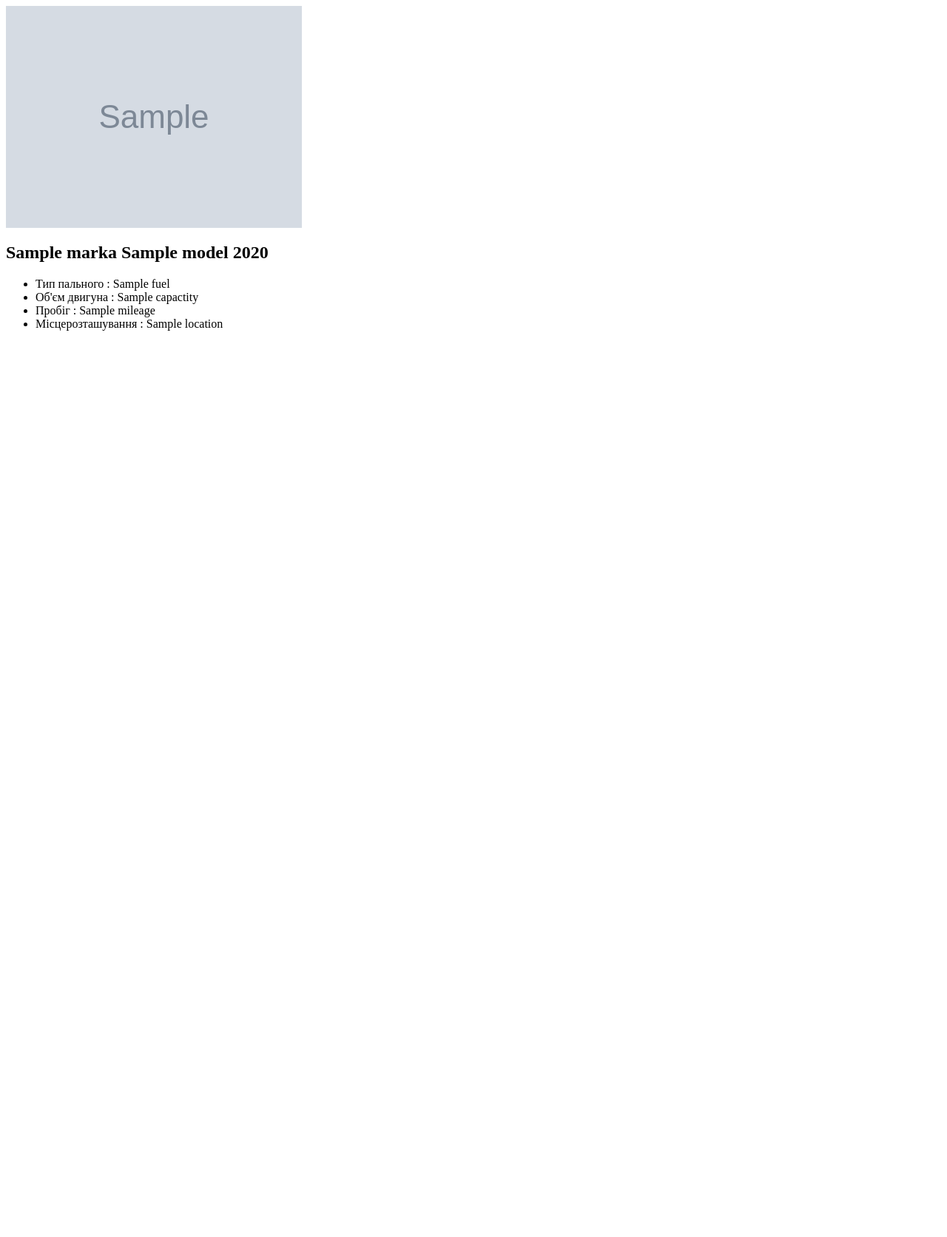
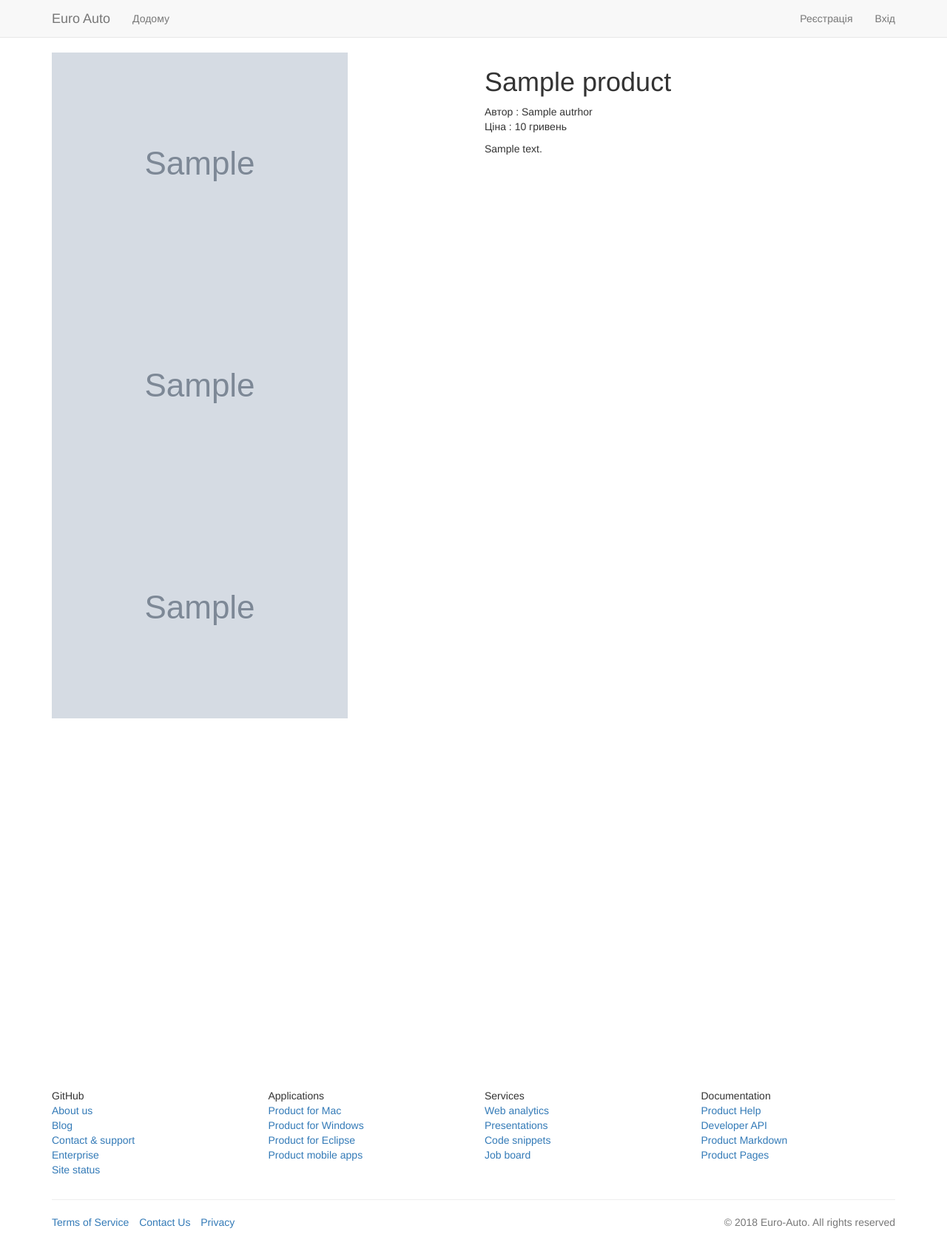
Before and after one commit to rudiq4/first_project, a Django app: template templates/vehpage.html in a window 1280 px wide. Shown: the whole page at 74% size. Before the commit the page ends 447 px from the top, so only its background shows below. Run offline with Django 3.2, Linux system fonts and the light colour scheme; data comes from the database, SQL or seed files in the repository; both versions use the stored data as it was after the commit; the template is opened without the code that fills it: values that come from a table or form of the project are taken from there, most other values are stand-ins (such as "Sample title", 1, 10 or a date in 2020); grey boxes marked "Sample" are stand-in pictures; some libraries are stand-ins or nearby versions.

Commit message:
add vehicle , bugfix

```diff
--- a/Auto/forms.py
+++ b/Auto/forms.py
@@ -5,4 +5,5 @@ from .models import Vehicle
 class VehicleForm(forms.ModelForm):
     class Meta:
         model = Vehicle
-        fields =['marka', 'model']
+        #fields =['marka', 'model']
+        exclude = ["flag"]
--- a/Auto/urls.py
+++ b/Auto/urls.py
@@ -1,8 +1,13 @@
 from django.conf.urls import url
 from Auto import views
+from Auto.views import e_handler404, e_handler500
+
+handler404 = e_handler404
+handler500 = e_handler500
+
 
 urlpatterns = [
     url(r'^$', views.main, name='main'),
     url(r'^vehicle/(?P<vehicle_id>\w+)/$', views.vehicle, name='vehicle'),
-    url(r'^new_vehicle/$', views.new_vehicle, name='new_vehicle')
+    url(r'^new_vehicle/$', views.new_vehicle, name='new_vehicle'),
 ]
--- a/first_project/urls.py
+++ b/first_project/urls.py
@@ -18,6 +18,7 @@ from django.contrib import admin
 from django.conf.urls.static import static
 from django.conf import settings
 
+
 urlpatterns = [
     url(r'^admin/', admin.site.urls),
     url(r'^', include('Auto.urls')),
--- a/static/css/styles.css
+++ b/static/css/styles.css
@@ -25,3 +25,13 @@ html , body {
     text-align: center;
     border: 1px solid black;
 }
+
+.howdyho {
+    border: 1px solid red;
+    text-align: center;
+    padding: 25px;
+}
+
+.general-container {
+    border: 1px solid red;
+}
--- a/templates/main.html
+++ b/templates/main.html
@@ -3,6 +3,9 @@
 {% load static %}
 
 {% block content %}
+    <div class = "howdyho">
+        /new_wehicle
+    </div>
     <div class="vehicle-search">
         <div class="container">
             <div class="row">
@@ -17,7 +20,7 @@
             <div class="row">
                 <div class="col-lg-12">
                 {% for item in vehicle_images %}
-                    {% include 'vehpage.html' %}
+                    {% include 'shablon.html' %}
                 {% endfor %}
                 </div>
             </div>
--- a/templates/vehpage.html
+++ b/templates/vehpage.html
@@ -1,18 +1,30 @@
-<div class="col-lg-6">
-        <div class="veh-item">
-            <div class="kartinka">
-                <a href="{% url 'vehicle' item.vehicle.id %}"><!-- Клікабелька картінка-->
-                    <img src="{{ item.img.url }}" class="img-responsive">
-                </a>
+{% extends 'base.html' %}
+{% load static %}
+
+{% block content %}
+    <div class="container">
+        <div class="row">
+            <div class="col-lg-6">
+                {% for picture in vehicle.vehicleimage_set.all %}
+                    <img src="{{ capture.image.url }}" class="product-picture">
+                {% endfor %}
             </div>
-            <h2>{{ item.vehicle.marka }} {{ item.vehicle.model }}  {{ item.vehicle.year }}</h2>
-            <div class="feature">
-                <ul type="disc">
-                    <li>Тип пального : {{ item.vehicle.fuel }}</li>
-                    <li>Об'єм двигуна : {{ item.vehicle.capactity }}</li>
-                    <li>Пробіг : {{ item.vehicle.mileage }}</li>
-                    <li>Місцерозташування : {{ item.vehicle.location }}</li>
-                </ul>
-            </div>
+            <div class="col-lg-6">
+                <h1 class="product-name">
+                    {{ product.name }}
+                </h1>
+                <div class="product-author">
+                    Автор : {{ product.autrhor }}
+                </div>
+                <div class="product-price">
+                    <p>
+                        Ціна : {{ product.price }} гривень
+                    </p>
+                </div>
+                <div class="product-desc">
+                    {{ product.description }}
+                </div>
         </div>
-</div>
+    </div>
+    </div>
+{% endblock %}
```
Also changed, not shown: Auto/views.py (+21 -3 lines), templates/Errors/error404.html (added, +10 -0 lines), templates/Errors/error500.html (added, +10 -0 lines), templates/new_vehicle.html (+13 -7 lines), baza.sqlite3.
